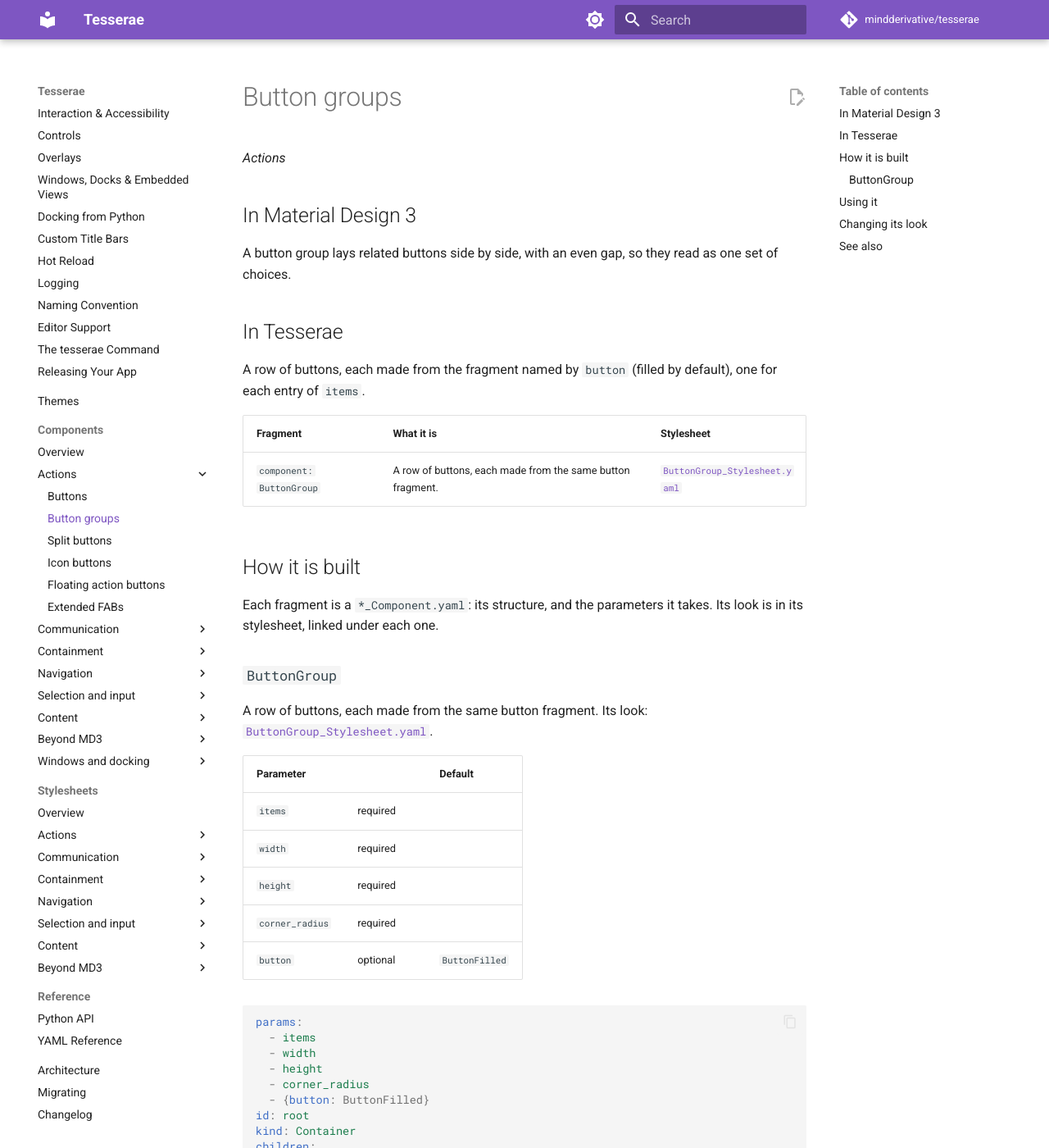
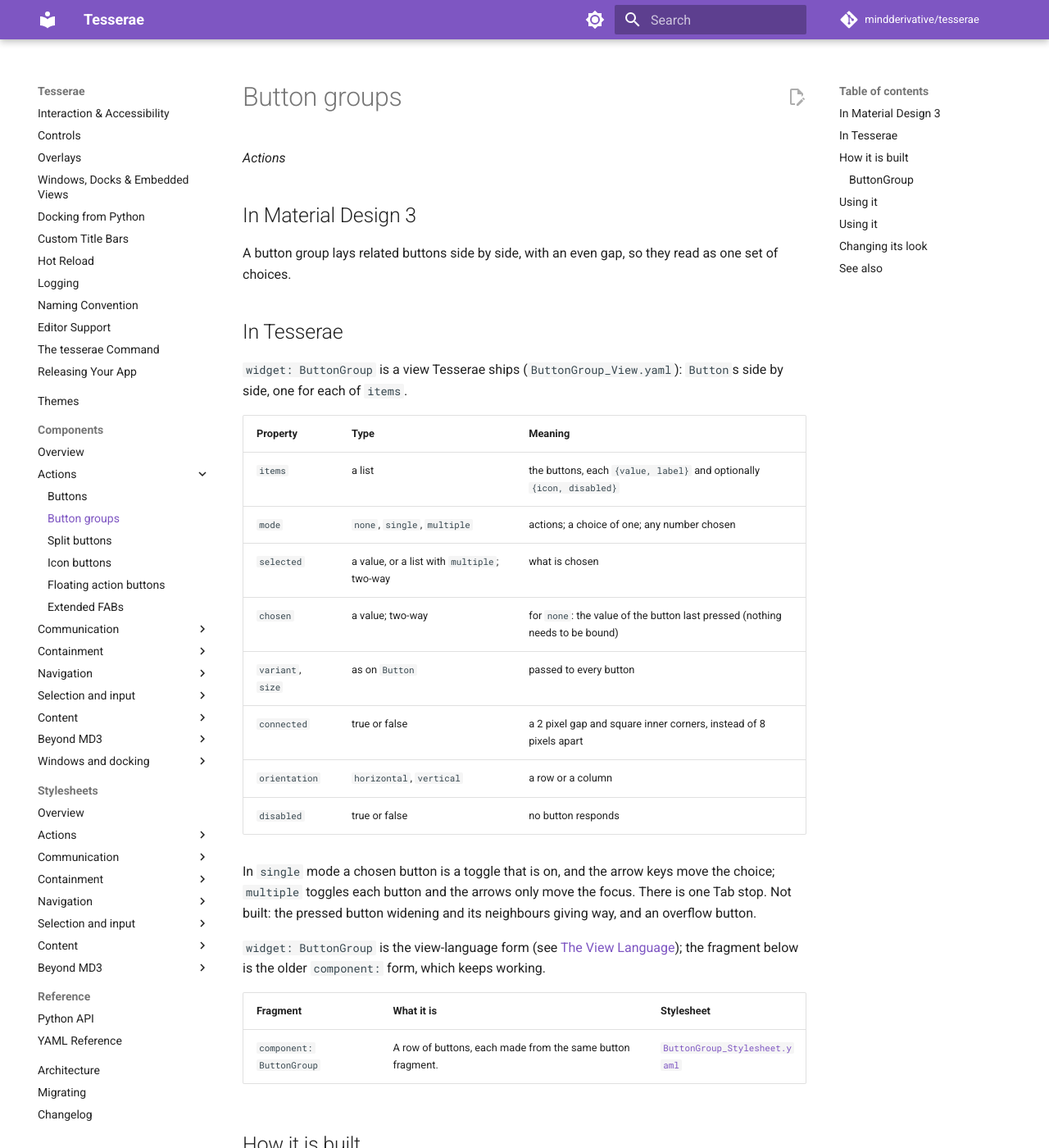
Before and after one commit to mindderivative/tesserae, an MkDocs documentation site: the page built from docs/components/button-groups.md, in a window 1280 px wide and 1400 px high. Shown: the whole window at 82% size. Built offline with MkDocs 1.6.1 and Material for MkDocs 9.7.7, drawn with Linux system fonts in a browser that asks for light colours; comment, search, counter and statistics services are not loaded; some of the changed text lies outside the part shown.

Commit message:
0.5.0 #123: ButtonGroup, a shipped view of Buttons (actions, single, multiple; connected or spaced; row or column); an unbound model param holds its own value; a None inline style leaves the field to the rules
Co-Authored-By: Claude Sonnet 5.5 <noreply@anthropic.com>

````diff
--- a/docs/components/button-groups.md
+++ b/docs/components/button-groups.md
@@ -8,8 +8,23 @@ A button group lays related buttons side by side, with an even gap, so they read
 
 ## In Tesserae
 
-A row of buttons, each made from the fragment named by `button` (filled by default), one for each entry of
-`items`.
+`widget: ButtonGroup` is a view Tesserae ships (`ButtonGroup_View.yaml`): `Button`s side by side, one for each of `items`.
+
+| Property | Type | Meaning |
+| --- | --- | --- |
+| `items` | a list | the buttons, each `{value, label}` and optionally `{icon, disabled}` |
+| `mode` | `none`, `single`, `multiple` | actions; a choice of one; any number chosen |
+| `selected` | a value, or a list with `multiple`; two-way | what is chosen |
+| `chosen` | a value; two-way | for `none`: the value of the button last pressed (nothing needs to be bound) |
+| `variant`, `size` | as on `Button` | passed to every button |
+| `connected` | true or false | a 2 pixel gap and square inner corners, instead of 8 pixels apart |
+| `orientation` | `horizontal`, `vertical` | a row or a column |
+| `disabled` | true or false | no button responds |
+
+In `single` mode a chosen button is a toggle that is on, and the arrow keys move the choice; `multiple` toggles each button and the arrows only move the
+focus. There is one Tab stop. Not built: the pressed button widening and its neighbours giving way, and an overflow button.
+
+`widget: ButtonGroup` is the view-language form (see [The View Language](../guide/view-language.md)); the fragment below is the older `component:` form, which keeps working.
 
 | Fragment | What it is | Stylesheet |
 | --- | --- | --- |
@@ -52,21 +67,23 @@ children:
 
 ## Using it
 
-In a view:
+```yaml
+name: calendar
+widget: Container
+style: {flex_direction: vertical, gap: 12, padding: 16, width: 360, height: 160}
+children:
+  - widget: ButtonGroup
+    mode: single
+    connected: true
+    variant: tonal
+    selected: "{{ range }}"
+    items: [{value: day, label: Day}, {value: week, label: Week}, {value: month, label: Month}]
+  - widget: ButtonGroup
+    chosen: "{{ last_action }}"
+    items: [{value: copy, label: Copy, icon: home}, {value: paste, label: Paste}]
+```
 
-```yaml
-# Home_View.yaml
-id: root
-kind: Container
-children:
-  - id: choices
-    component: ButtonGroup
-    with:
-      items: [{label: Day}, {label: Week}, {label: Month}]
-      width: 90
-      height: 40
-      corner_radius: 20
-```
+## Using it
 
 In Python:
 
````
Also changed, not shown: design/yaml-language.md (+1 -0 lines), docs/changelog.md (+1 -0 lines), src/tesserae/views/ButtonGroup_View.yaml (added, +37 -0 lines), 4 other files.
